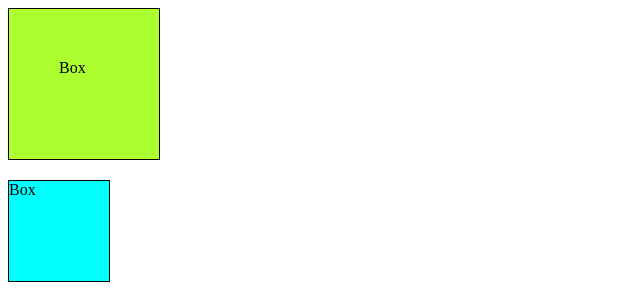
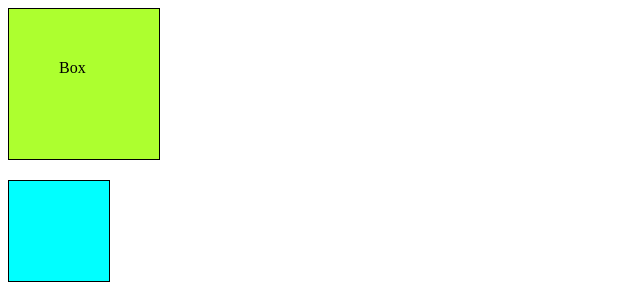
Before and after one commit to KiritiAryal/css-boxmodel, a plain HTML site: page styling.html in a window 1280 px wide. Shown: the top 299 px of the page, 0-640 px from the left. Drawn offline with Linux system fonts and the light colour scheme.

Commit message:
Minor CHange

```diff
--- a/styling.html
+++ b/styling.html
@@ -10,7 +10,7 @@
 </head>
 <body>
     <div class="box changed-box" style="background-color: greenyellow;">Box</div>
-    <div class="box">Box</div>
+    <div class="box"></div>
     <div class="box"></div>
     <div class="box"></div>
     <div class="box"></div>
```
